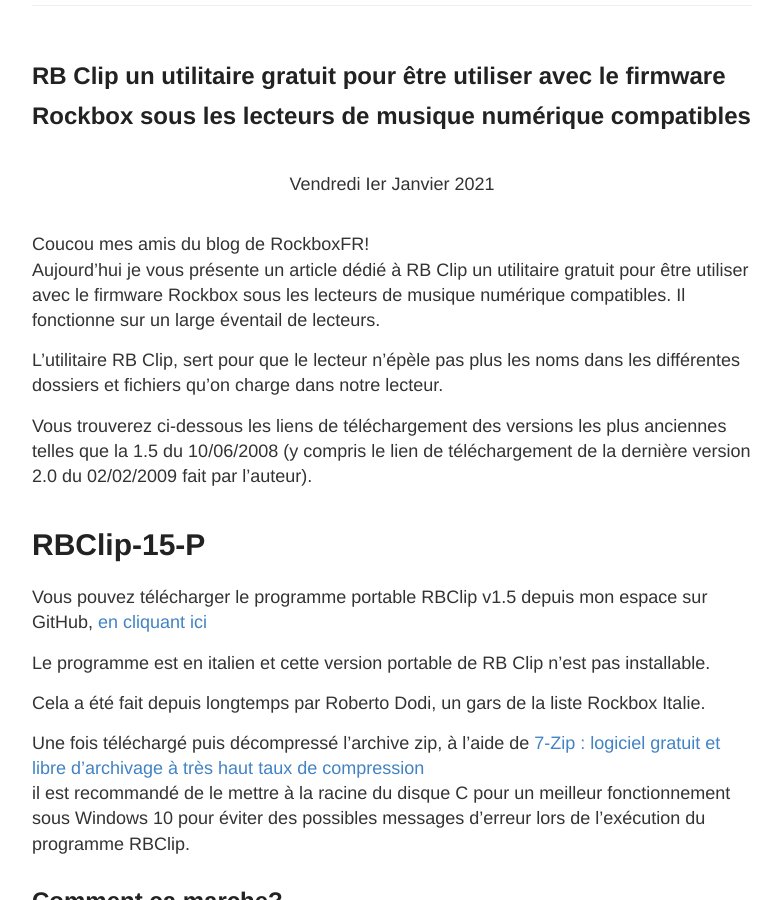
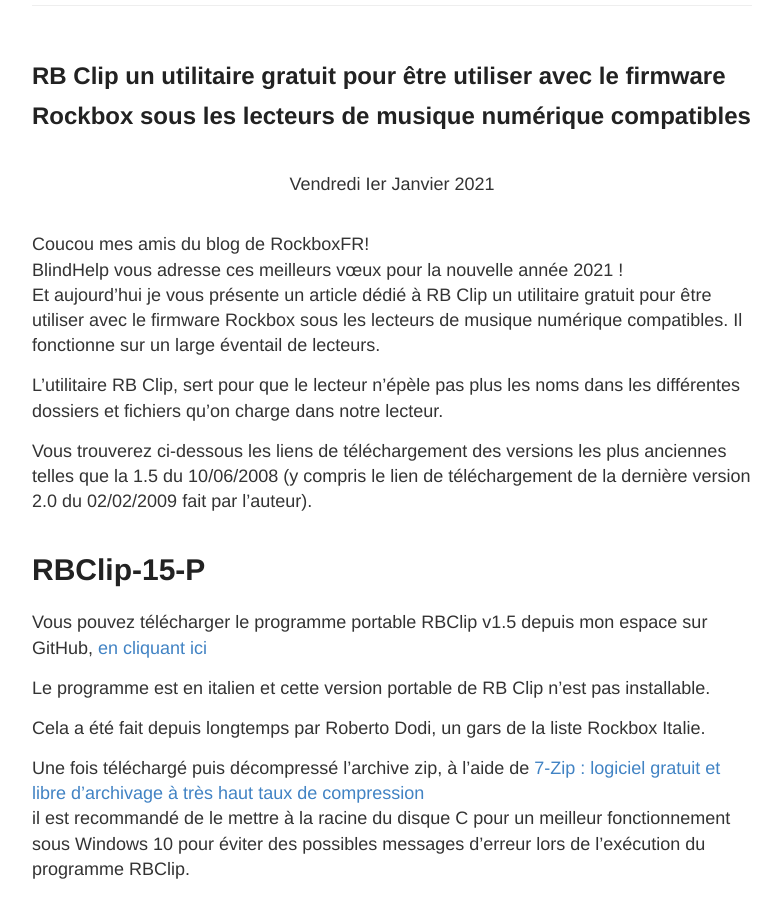
Before and after one commit to BlindHelp/rockboxfr, a Jekyll site: the page built from _posts/2021-01-01-RBClip.md, in a window 1280 px wide and 900 px high, scrolled down 350 px. Shown: the whole window, without its empty margins (248-1029 px from the left). Built offline with Jekyll 4.4.1, drawn with Linux system fonts in a browser that asks for light colours; comment, search, counter and statistics services are not loaded.

Commit message:
Corrected last post

```diff
--- a/_posts/2021-01-01-RBClip.md
+++ b/_posts/2021-01-01-RBClip.md
@@ -10,7 +10,8 @@
 
 
 Coucou mes amis du blog de RockboxFR!
-Aujourd'hui je vous présente un article dédié à RB Clip  un utilitaire gratuit pour  être  utiliser avec le firmware Rockbox sous les lecteurs de musique numérique compatibles. Il fonctionne sur un large éventail de lecteurs.
+BlindHelp vous adresse ces meilleurs vœux pour la nouvelle année 2021 !
+Et aujourd'hui je vous présente un article dédié à RB Clip  un utilitaire gratuit pour  être  utiliser avec le firmware Rockbox sous les lecteurs de musique numérique compatibles. Il fonctionne sur un large éventail de lecteurs.
 
 L'utilitaire  RB Clip, sert pour que le lecteur n'épèle pas plus les noms dans les différentes dossiers et fichiers  qu'on charge dans notre lecteur.
 
```
